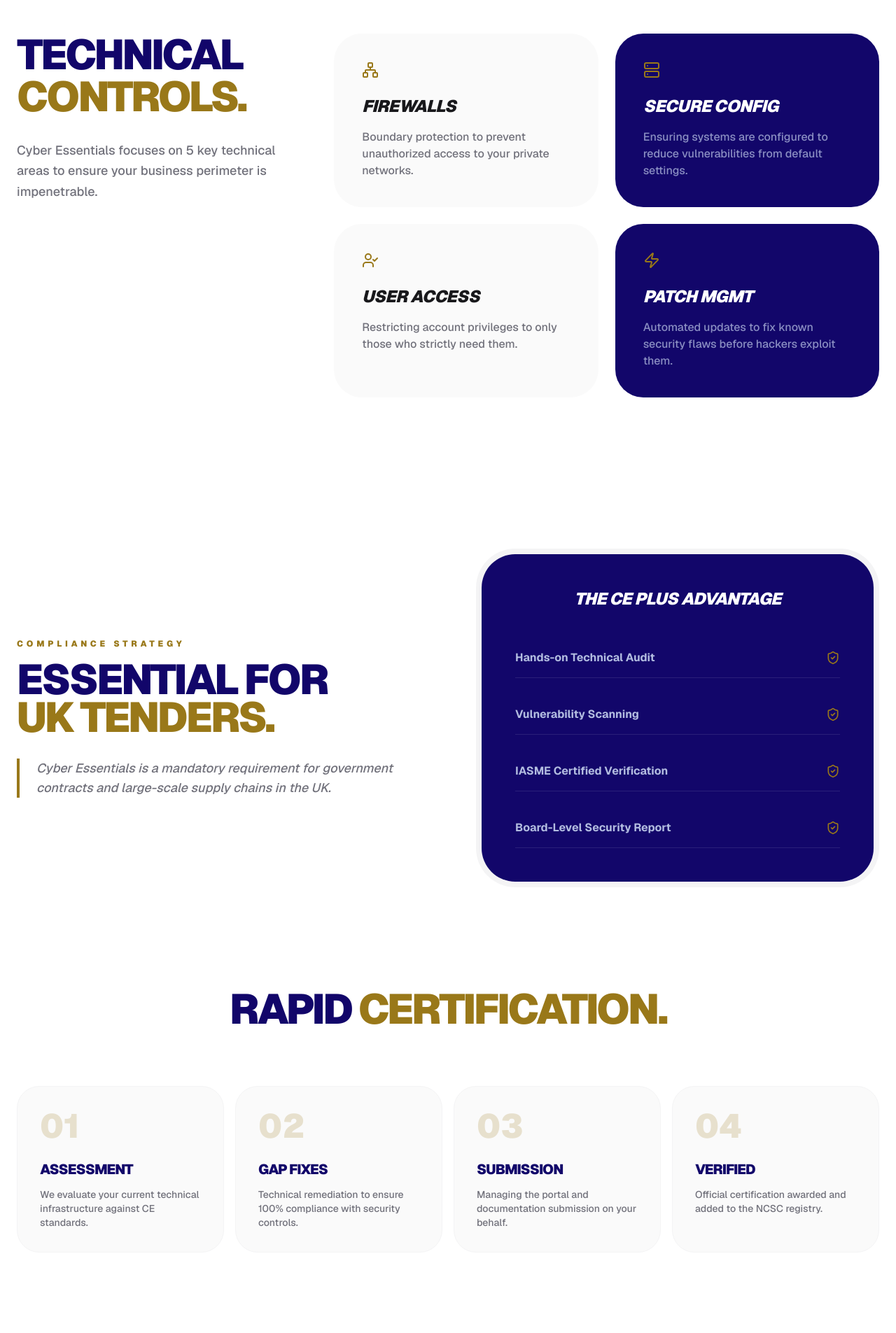
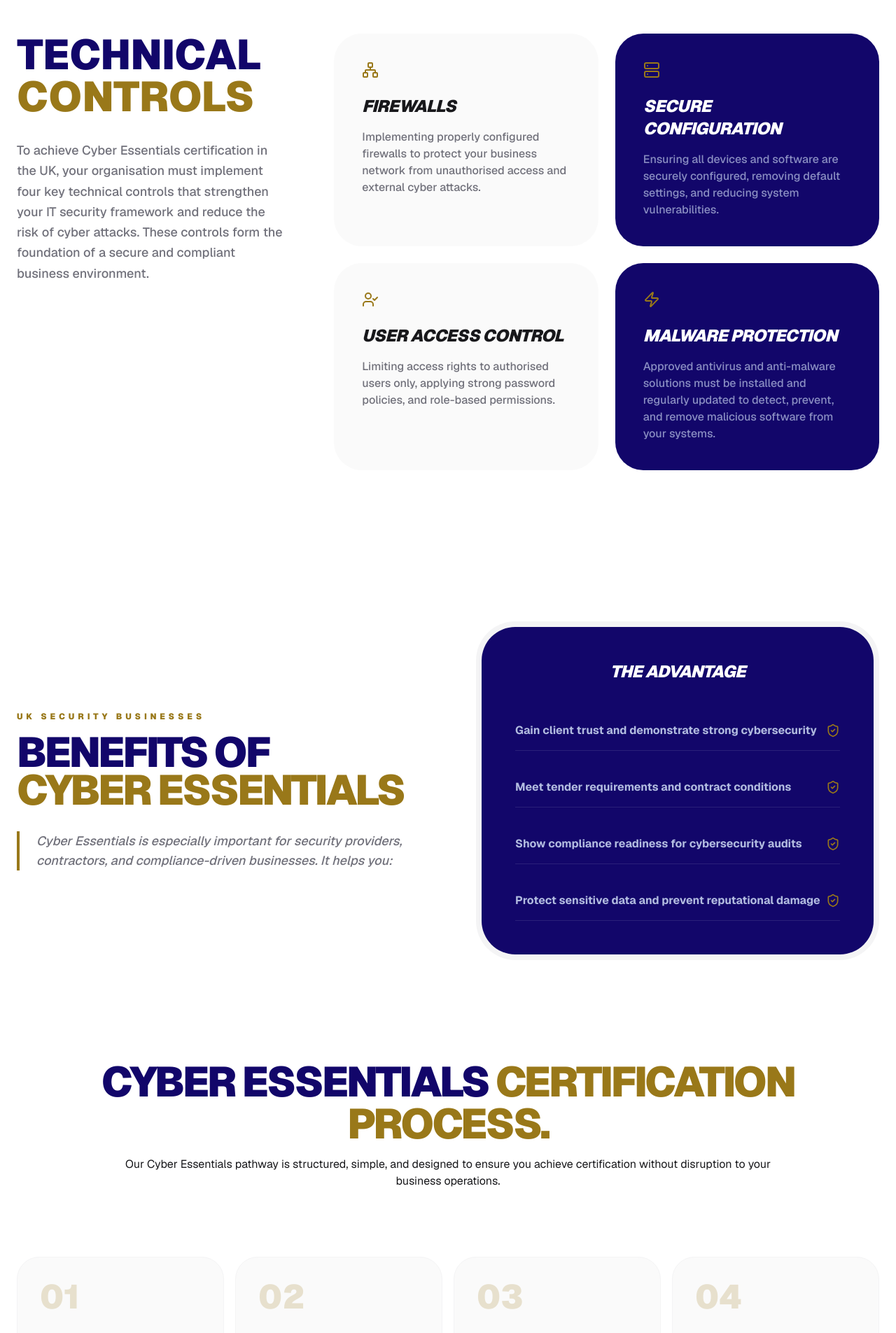
Before and after one commit to Umarnazir-7860/Bizgrow-Holdings, a Next.js app: page /our-services/cyber-essentials in a window 1280 px wide. Shown: the part 880-2785 px from the top of the page at 70% size. Built offline with nearby package versions, Linux system fonts and the light colour scheme.

Commit message:
Add the seo content of cyber essentials page

```diff
--- a/app/our-services/cyber-essentials/page.jsx
+++ b/app/our-services/cyber-essentials/page.jsx
@@ -12,16 +12,21 @@
   UserCheck,
 } from "lucide-react";
 
+export const metadata = {
+  title: "Cyber Essentials Certification | BizGrow Holdings UK",
+  description:
+    "Get Cyber Essentials certification in the UK with BizGrow Holdings. Protect your business from cyber threats and build client trust.",
+};
+
 const CyberEssentialsPage = () => {
   return (
     <main className="bg-white text-zinc-900 overflow-hidden">
-
       {/* 🔹 1. HERO SECTION (BIZGROW Style Watermark) */}
       <section className="relative h-screen w-full flex items-center overflow-hidden">
         <div className="absolute inset-0 z-0">
           <Image
             src="/cyber-hero.jpg" // Change image path
-            alt="Cyber Essentials Certification"
+            alt="Cyber Essentials Certification - BizGrow Holdings Ltd"
             fill
             className="object-cover"
             priority
@@ -40,7 +45,7 @@
           <div className="max-w-4xl">
             <FadeIn direction="right" duration="0.4">
               <span className="text-[#997819] font-black uppercase tracking-[0.4em] text-xs md:text-sm">
-                NCSC Backed Standard
+                UK Cyber Security Standard
               </span>
             </FadeIn>
 
@@ -53,7 +58,10 @@
 
             <FadeIn direction="right" duration="0.8">
               <p className="mt-10 text-blue-100/60 text-xl md:text-2xl max-w-2xl leading-relaxed font-medium italic">
-                "Not just a badge, but a technical fortress against 80% of common cyber threats."
+                "Cyber Essentials is a UK government-backed cybersecurity
+                certification designed to help businesses protect themselves
+                from common cyber threats. The scheme is supported by the
+                National Cyber Security Centre (NCSC)."
               </p>
             </FadeIn>
 
@@ -69,26 +77,59 @@
         <div className="max-w-7xl mx-auto px-6">
           <div className="flex flex-col md:flex-row gap-16 items-start">
             <div className="md:w-1/3 sticky top-32">
-              <h2 className="text-4xl md:text-6xl font-black text-[#12066a] tracking-tighter leading-none uppercase">
+              <h2 className="text-4xl md:text-6xl font-black text-[#12066a] tracking-normal leading-nomral uppercase">
                 TECHNICAL <br />
-                <span className="text-[#997819]">CONTROLS.</span>
+                <span className="text-[#997819]">CONTROLS </span>
               </h2>
               <p className="mt-8 text-zinc-500 font-medium text-lg leading-relaxed">
-                Cyber Essentials focuses on 5 key technical areas to ensure your business perimeter is impenetrable.
+                To achieve Cyber Essentials certification in the UK, your
+                organisation must implement four key technical controls that
+                strengthen your IT security framework and reduce the risk of
+                cyber attacks. These controls form the foundation of a secure
+                and compliant business environment.
               </p>
             </div>
 
             <div className="md:w-2/3 grid grid-cols-1 md:grid-cols-2 gap-6">
               {[
-                { t: "Firewalls", d: "Boundary protection to prevent unauthorized access to your private networks.", icon: <Network /> },
-                { t: "Secure Config", d: "Ensuring systems are configured to reduce vulnerabilities from default settings.", icon: <Server /> },
-                { t: "User Access", d: "Restricting account privileges to only those who strictly need them.", icon: <UserCheck /> },
-                { t: "Patch Mgmt", d: "Automated updates to fix known security flaws before hackers exploit them.", icon: <Zap /> },
+                {
+                  t: "Firewalls",
+                  d: "Implementing properly configured firewalls to protect your business network from unauthorised access and external cyber attacks.",
+                  icon: <Network />,
+                },
+                {
+                  t: "Secure Configuration",
+                  d: "Ensuring all devices and software are securely configured, removing default settings, and reducing system vulnerabilities.",
+                  icon: <Server />,
+                },
+                {
+                  t: "User Access Control",
+                  d: "Limiting access rights to authorised users only, applying strong password policies, and role-based permissions.",
+                  icon: <UserCheck />,
+                },
+                {
+                  t: "Malware Protection",
+                  d: "Approved antivirus and anti-malware solutions must be installed and regularly updated to detect, prevent, and remove malicious software from your systems.",
+                  icon: <Zap />,
+                },
               ].map((item, i) => (
-                <div key={i} className={`p-10 rounded-[2.5rem] ${i % 2 === 0 ? "bg-zinc-50" : "bg-[#12066a] text-white"} transition-transform hover:-translate-y-2 duration-500`}>
+                <div
+                  key={i}
+                  className={`p-10 rounded-[2.5rem] ${
+                    i % 2 === 0 ? "bg-zinc-50" : "bg-[#12066a] text-white"
+                  } transition-transform hover:-translate-y-2 duration-500`}
+                >
                   <div className="mb-6 text-[#997819]">{item.icon}</div>
-                  <h4 className="text-2xl font-black mb-4 tracking-tight italic uppercase">{item.t}</h4>
-                  <p className={`${i % 2 === 0 ? "text-zinc-500" : "text-blue-100/60"} font-medium`}>{item.d}</p>
+                  <h4 className="text-2xl font-black mb-4 tracking-tight italic uppercase">
+                    {item.t}
+                  </h4>
+                  <p
+                    className={`${
+                      i % 2 === 0 ? "text-zinc-500" : "text-blue-100/60"
+                    } font-medium`}
+                  >
+                    {item.d}
+                  </p>
                 </div>
               ))}
             </div>
@@ -102,13 +143,18 @@
         <div className="max-w-7xl mx-auto px-6">
           <div className="grid lg:grid-cols-2 gap-20 items-center">
             <FadeIn direction="left">
-              <span className="text-[#997819] font-black uppercase tracking-[0.4em] text-xs mb-4 block">Compliance Strategy</span>
+              <span className="text-[#997819] font-black uppercase tracking-[0.4em] text-xs mb-4 block">
+                UK Security Businesses
+              </span>
               <h2 className="text-4xl md:text-6xl font-black text-[#12066a] tracking-tighter leading-[0.9] mb-8 uppercase">
-                Essential for <br /> <span className="text-[#997819]">UK Tenders.</span>
+                Benefits of <br />{" "}
+                <span className="text-[#997819]">Cyber Essentials </span>
               </h2>
               <div className="space-y-8 italic">
                 <p className="text-zinc-500 font-medium text-lg border-l-4 border-[#997819] pl-6">
-                  Cyber Essentials is a mandatory requirement for government contracts and large-scale supply chains in the UK.
+                  Cyber Essentials is especially important for security
+                  providers, contractors, and compliance-driven businesses. It
+                  helps you:
                 </p>
               </div>
             </FadeIn>
@@ -116,10 +162,20 @@
             <FadeIn direction="right">
               <div className="p-2 bg-zinc-100 rounded-[3.5rem]">
                 <div className="bg-[#12066a] rounded-[3rem] p-12 text-center relative overflow-hidden">
-                  <h3 className="text-white font-black text-2xl mb-10 tracking-tight italic uppercase">The CE Plus Advantage</h3>
+                  <h3 className="text-white font-black text-2xl mb-10 tracking-tight italic uppercase">
+                    The Advantage
+                  </h3>
                   <div className="space-y-6">
-                    {["Hands-on Technical Audit", "Vulnerability Scanning", "IASME Certified Verification", "Board-Level Security Report"].map((item, idx) => (
-                      <div key={idx} className="py-4 border-b border-white/10 text-blue-100/80 font-bold flex justify-between items-center group">
+                    {[
+                      "Gain client trust and demonstrate strong cybersecurity",
+                      "Meet tender requirements and contract conditions",
+                      "Show compliance readiness for cybersecurity audits",
+                      "Protect sensitive data and prevent reputational damage",
+                    ].map((item, idx) => (
+                      <div
+                        key={idx}
+                        className="py-4 border-b border-white/10 text-blue-100/80 font-bold flex justify-between items-center group"
+                      >
                         <span>{item}</span>
                         <ShieldCheck className="text-[#997819]" size={20} />
                       </div>
@@ -136,19 +192,52 @@
       <section className="py-14 bg-white">
         <div className="max-w-7xl mx-auto px-6">
           <div className="text-center mb-20">
-            <h2 className="text-4xl md:text-6xl font-black text-[#12066a] tracking-tighter uppercase">Rapid <span className="text-[#997819]">Certification.</span></h2>
+            <h2 className="text-4xl md:text-6xl font-black text-[#12066a] tracking-tighter uppercase">
+              Cyber Essentials{" "}
+              <span className="text-[#997819]">Certification Process.</span>
+            </h2>
+            <p className="mx-34 py-4">
+              Our Cyber Essentials pathway is structured, simple, and designed
+              to ensure you achieve certification without disruption to your
+              business operations.
+            </p>
           </div>
           <div className="grid md:grid-cols-4 gap-4">
             {[
-              { n: "01", t: "Assessment", d: "We evaluate your current technical infrastructure against CE standards." },
-              { n: "02", t: "Gap Fixes", d: "Technical remediation to ensure 100% compliance with security controls." },
-              { n: "03", t: "Submission", d: "Managing the portal and documentation submission on your behalf." },
-              { n: "04", t: "Verified", d: "Official certification awarded and added to the NCSC registry." },
+              {
+                n: "01",
+                t: "Pre Assessment",
+                d: "We review your current cybersecurity posture and identify areas that require improvement. This includes checking your systems, policies, and technical controls.",
+              },
+              {
+                n: "02",
+                t: "Implementation Support",
+                d: "Our team implements essential security controls like configuration, access management, and device protection, tailored to your business size and operations.",
+              },
+              {
+                n: "03",
+                t: "Certification Submission",
+                d: "We prepare and submit your Cyber Essentials application and guide you through the final assessment process.",
+              },
+              {
+                n: "04",
+                t: "Certification & Renewal",
+                d: "Once approved, you receive your Cyber Essentials certificate, valid for 12 months. We also support you with renewal to maintain compliance year after year.",
+              },
             ].map((step, i) => (
-              <div key={i} className="p-8 bg-zinc-50 rounded-[2rem] border border-zinc-100 hover:bg-[#12066a] group transition-all duration-500">
-                <span className="text-5xl font-black text-[#997819]/20 group-hover:text-[#997819] transition-colors">{step.n}</span>
-                <h4 className="text-xl font-black text-[#12066a] group-hover:text-white mt-6 mb-3 uppercase tracking-tighter">{step.t}</h4>
-                <p className="text-zinc-500 group-hover:text-blue-100/60 text-sm font-medium">{step.d}</p>
+              <div
+                key={i}
+                className="p-8 bg-zinc-50 rounded-[2rem] border border-zinc-100 hover:bg-[#12066a] group transition-all duration-500"
+              >
+                <span className="text-5xl font-black text-[#997819]/20 group-hover:text-[#997819] transition-colors">
+                  {step.n}
+                </span>
+                <h4 className="text-xl font-black text-[#12066a] group-hover:text-white mt-6 mb-3 uppercase tracking-tighter">
+                  {step.t}
+                </h4>
+                <p className="text-zinc-500 group-hover:text-blue-100/60 text-sm font-medium">
+                  {step.d}
+                </p>
               </div>
             ))}
           </div>
@@ -161,11 +250,30 @@
           <div className="flex flex-col lg:flex-row gap-16 items-center">
             <div className="lg:w-1/2">
               <FadeIn direction="right">
-                <h3 className="text-5xl font-black text-[#12066a] tracking-tight mb-6 uppercase">Technical <br /> <span className="text-[#997819]">Readiness</span></h3>
+                <h3 className="text-5xl font-black text-[#12066a] tracking-tight mb-6 uppercase">
+                  Technical <br />{" "}
+                  <span className="text-[#997819]">Readiness</span>
+                </h3>
+                <p className="pb-5">
+                  Achieving Cyber Essentials certification in the UK requires
+                  businesses to demonstrate practical security readiness across
+                  key operational areas to reduce cyber risk and strengthen data
+                  protection.
+                </p>
                 <div className="grid sm:grid-cols-1 gap-4">
-                  {["Malware Protection", "Password Policy Enforcement", "Multi-Factor Auth (MFA)", "Secure BYOD Policy", "Software Whitelisting"].map((doc, idx) => (
-                    <div key={idx} className="flex items-center gap-4 p-4 bg-zinc-50 rounded-2xl font-black text-[10px] uppercase tracking-widest border-l-4 border-[#12066a] hover:border-[#997819] transition-all">
-                      <CheckCircle2 size={16} className="text-[#997819]" /> {doc}
+                  {[
+                    "Malware Protection",
+                    "Password Policy Enforcement",
+                    "Multi-Factor Authentication (MFA)",
+                    "Secure BYOD Policy",
+                    "Software Whitelisting",
+                  ].map((doc, idx) => (
+                    <div
+                      key={idx}
+                      className="flex items-center gap-4 p-4 bg-zinc-50 rounded-2xl font-black text-[10px] uppercase tracking-widest border-l-4 border-[#12066a] hover:border-[#997819] transition-all"
+                    >
+                      <CheckCircle2 size={16} className="text-[#997819]" />{" "}
+                      {doc}
                     </div>
                   ))}
                 </div>
@@ -174,11 +282,21 @@
             <div className="lg:w-1/2 relative">
               <FadeIn direction="left">
                 <div className="relative rounded-[3rem] overflow-hidden shadow-2xl border-[12px] border-zinc-50">
-                  <Image src="/cyber-shield.jpg" alt="Security" width={600} height={700} className="object-cover h-[500px]" />
+                  <Image
+                    src="/cyber-shield.jpg"
+                    alt="cyber security protection Uk "
+                    width={600}
+                    height={700}
+                    className="object-cover h-[500px]"
+                  />
                 </div>
                 <div className="absolute -bottom-6 -right-6 bg-[#12066a] p-8 rounded-[2rem] text-white shadow-xl">
-                  <p className="text-3xl font-black leading-none text-[#997819]">80%</p>
-                  <p className="text-[10px] uppercase font-bold opacity-80">Threat Reduction</p>
+                  <p className="text-3xl font-black leading-none text-[#997819]">
+                    80%
+                  </p>
+                  <p className="text-[10px] uppercase font-bold opacity-80">
+                    Threat Reduction
+                  </p>
                 </div>
               </FadeIn>
             </div>
@@ -188,23 +306,41 @@
 
       {/* 🔹 6. CYBER METRICS (Parallax Background) */}
       <section className="py-32 bg-[#12066a] relative overflow-hidden">
-        <div className="absolute inset-0 z-0 opacity-50" style={{ backgroundImage: 'url("/cyber-bg.jpg")', backgroundSize: "cover", backgroundAttachment: "fixed" }} />
+        <div
+          className="absolute inset-0 z-0 opacity-50"
+          style={{
+            backgroundImage: 'url("/cyber-bg.jpg")',
+            backgroundSize: "cover",
+            backgroundAttachment: "fixed",
+          }}
+        />
         <div className="absolute inset-0 bg-gradient-to-r from-[#12066a] via-[#12066a]/40 to-transparent z-10" />
         <div className="max-w-7xl mx-auto px-6 relative z-20">
           <div className="grid md:grid-cols-2 gap-20 items-center">
             <div className="grid grid-cols-2 gap-4">
               <div className="bg-[#997819] h-64 rounded-[3rem] p-8 flex flex-col justify-end">
-                  <span className="text-4xl font-black text-white">0%</span>
-                  <p className="text-white text-xs font-bold uppercase mt-2 italic">Tolerance Policy</p>
+                <span className="text-4xl font-black text-white">100%</span>
+                <p className="text-white text-xs font-bold uppercase mt-2 italic">
+                  COMPLIANCE READY
+                </p>
               </div>
               <div className="bg-white/10 backdrop-blur-md h-64 rounded-[3rem] p-8 flex flex-col justify-end border border-white/20">
                 <ShieldAlert className="text-[#997819] mb-4" size={40} />
-                  <p className="text-white font-bold uppercase text-xs">Risk Mitigation Focus</p>
+                <p className="text-white font-bold uppercase text-xs">
+                  PROACTIVE CYBER DEFENCE
+                </p>
               </div>
             </div>
             <div>
-              <h3 className="text-4xl md:text-6xl font-black text-white tracking-tighter mb-8 leading-[0.9] uppercase">Defend <br /> <span className="text-[#997819]">Against Breach.</span></h3>
-              <p className="text-blue-100/60 font-medium text-lg italic">We don't just help you pass; we help you stay secure long after the certificate is issued.</p>
+              <h3 className="text-4xl md:text-6xl font-black text-white tracking-tighter mb-8 leading-[0.9] uppercase">
+                STRENGTHEN YOUR <br />{" "}
+                <span className="text-[#997819]">CYBER SECURITY</span>
+              </h3>
+              <p className="text-blue-100/60 font-medium text-lg italic">
+                We don’t just support your Cyber Essentials certification; we
+                help protect your business from real-world cyber threats with
+                practical, long-term security solutions.
+              </p>
             </div>
           </div>
         </div>
@@ -214,9 +350,16 @@
       <section className="py-24 bg-white">
         <div className="max-w-7xl mx-auto px-6">
           <div className="p-12 md:p-24 rounded-[4rem] bg-[#12066a] relative overflow-hidden group shadow-2xl text-center flex flex-col items-center">
-            <h2 className="text-4xl md:text-7xl font-black text-white tracking-tighter leading-none mb-10 uppercase relative z-10">Protect Your <br /> <span className="text-[#997819]">Digital Assets.</span></h2>
+            <h2 className="text-4xl md:text-7xl font-black text-white tracking-tighter leading-none mb-10 uppercase relative z-10">
+              Get Cyber Essentials with <br />{" "}
+              <span className="text-[#997819]">BizGrow Holdings</span>
+            </h2>
+            <p className="text-white py-5 -mt-6 mx-40">
+              If you want to secure your systems, protect your clients, and win
+              more opportunities, Cyber Essentials is the first step.
+            </p>
             <button className="relative z-10 bg-[#997819] text-white px-16 py-6 rounded-2xl font-black uppercase tracking-[0.3em] text-xs hover:bg-white hover:text-[#12066a] transition-all duration-500 shadow-3xl">
-              Start Cyber Assessment
+              Contact us today
             </button>
             {/* Updated Background Pattern Line */}
             <div className="absolute inset-0 bg-[url('/grid-pattern.jpg')] bg-no-repeat bg-cover bg-fixed bg-center opacity-30 pointer-events-none" />
```
Also changed, not shown: app/our-services/iso-9001/page.jsx (+15 -15 lines). Lines whose indentation alone changed are shown as unchanged.
